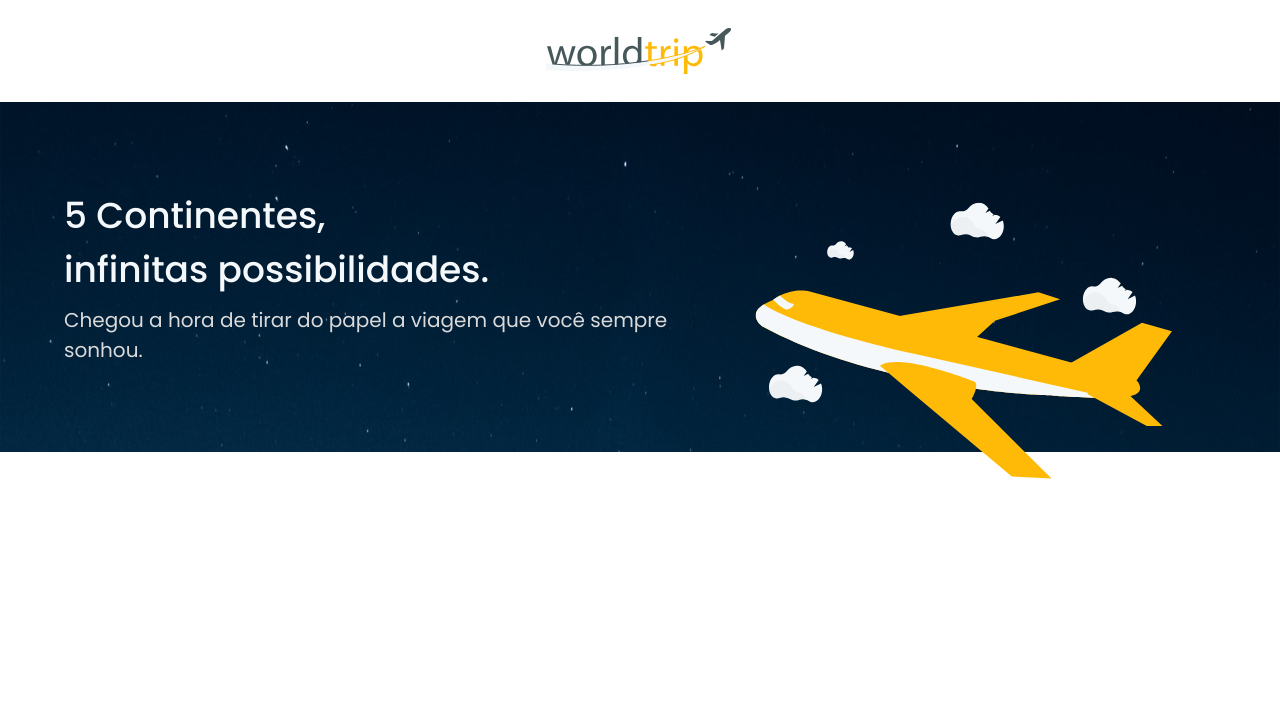
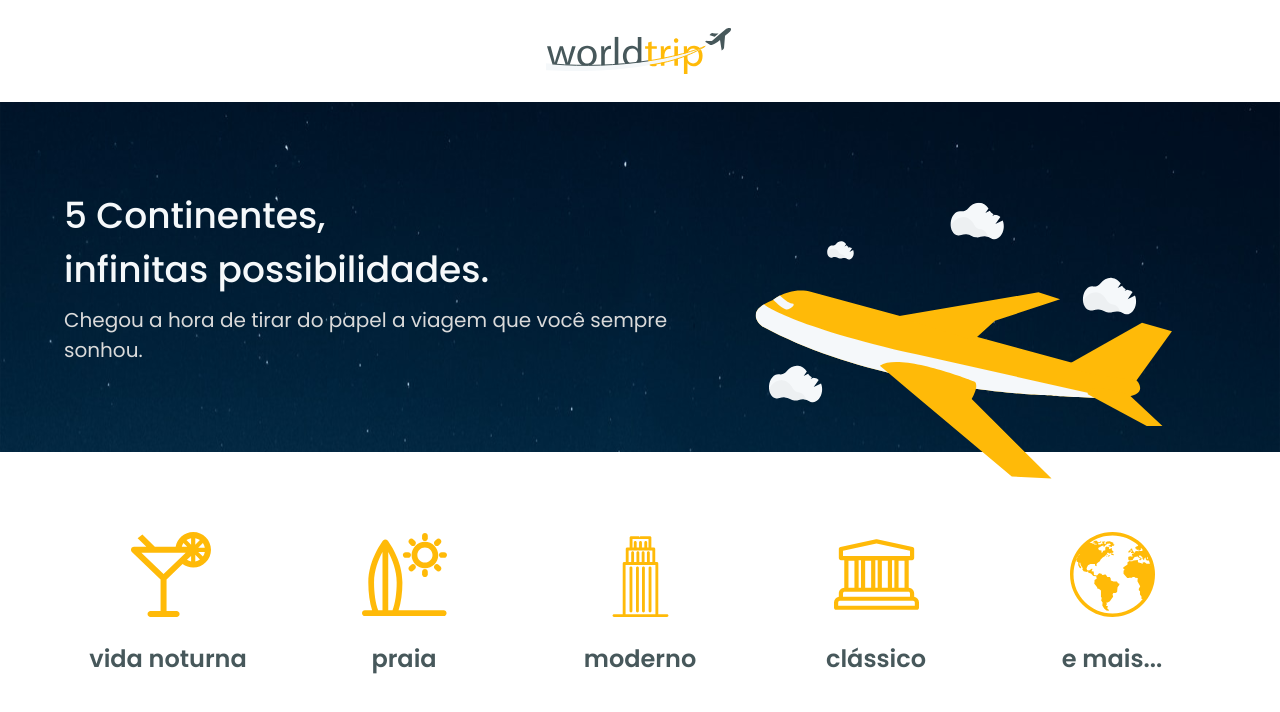
Before and after one commit to Kayke-Fujinaka/worldtrip, a Next.js app: page / in a window 1280 px wide. Shown: the top 712 px of the page. Built offline with nearby package versions, Linux system fonts and the light colour scheme; no server answers.

Commit message:
feat: TravelTypes component

```diff
--- /dev/null
+++ b/src/components/TravelTypes/index.tsx
@@ -0,0 +1,31 @@
+import { Grid, GridItem } from "@chakra-ui/react";
+
+import { Travel } from "./Travel";
+
+export function TravelTypes() {
+  const travels = {
+    cocktail: "vida noturna",
+    surf: "praia",
+    building: "moderno",
+    museum: "clássico",
+    earth: "e mais...",
+  };
+
+  return (
+    <Grid
+      templateColumns={{ base: "1fr 1fr", md: "repeat(5, 1fr)" }}
+      w="100%"
+      mt={{ base: "9", md: "20" }}
+      mx="auto"
+      maxW="1160px"
+      flexWrap="wrap"
+      gap={[1, 5]}
+    >
+      {Object.entries(travels).map(([key, text]) => (
+        <GridItem key={key}>
+          <Travel image={key} text={text} />
+        </GridItem>
+      ))}
+    </Grid>
+  );
+}
--- a/src/pages/index.tsx
+++ b/src/pages/index.tsx
@@ -1,4 +1,4 @@
-import { Banner, Header } from "@/components";
+import { Banner, Header, TravelTypes } from "@/components";
 import { SEO } from "@/SEO";
 
 export default function Home() {
@@ -7,6 +7,7 @@ export default function Home() {
       <SEO title="Home" />
       <Header />
       <Banner />
+      <TravelTypes />
     </>
   );
 }
```
